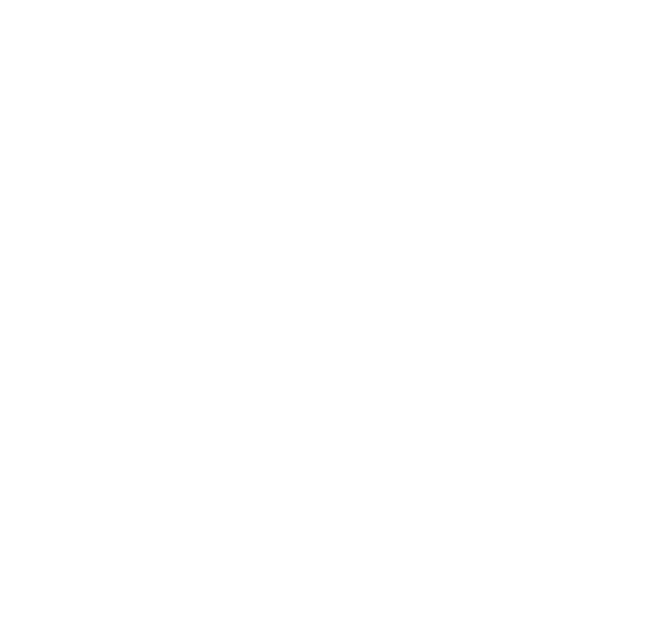
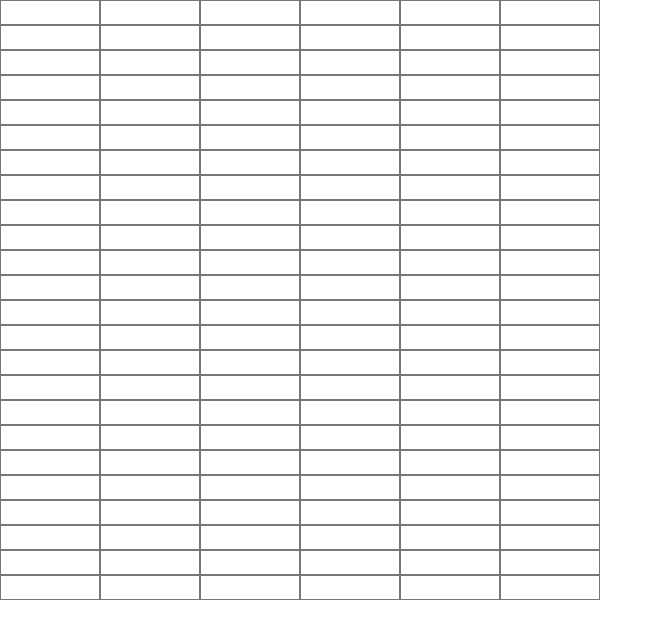
Before and after one commit to bohdanmoroziuk/gsheets, a React (Create React App) app: page / in a window 1280 px wide. Shown: the top 638 px of the page, without its empty margins (0-663 px from the left). Built offline with nearby package versions, Linux system fonts and the light colour scheme.

Commit message:
feat: add styles for cell, column, sheet

```diff
--- a/src/components/Cell/index.tsx
+++ b/src/components/Cell/index.tsx
@@ -48,6 +48,7 @@
   return (
     isEditMode ? (
       <input
+        className={classes.input}
         type="text"
         ref={inputRef}
         data-cell-id={cellId}
@@ -56,6 +57,7 @@
       />
     ) : (
       <p
+        className={classes.label}
         data-cell-id={cellId}
         onClick={enableEditMode}
       >
--- a/src/components/Cell/styles.module.css
+++ b/src/components/Cell/styles.module.css
@@ -0,0 +1,15 @@
+.input {
+  width: 100%;
+  height: 100%;
+  font-size: 1rem;
+  border: 0;
+}
+
+.label {
+  width: 100%;
+  height: 100%;
+  text-overflow: clip;
+  white-space: nowrap;
+  overflow: auto;
+  padding: 2px;
+}
--- a/src/components/Column/index.tsx
+++ b/src/components/Column/index.tsx
@@ -1,7 +1,9 @@
 import { FC } from 'react';
 
+import classes from 'components/Column/styles.module.css';
+
 const Column: FC = ({ children }) => (
-  <td>
+  <td className={classes.column}>
     {children}
   </td>
 );
--- /dev/null
+++ b/src/components/Column/styles.module.css
@@ -0,0 +1,6 @@
+.column {
+  width: 100px;
+  max-width: 100px;
+  height: 25px;
+  border: 1px solid #777;
+}
--- a/src/components/Sheet/index.tsx
+++ b/src/components/Sheet/index.tsx
@@ -5,6 +5,7 @@
 import Cell, { CELL_WIDTH, CELL_HEIGHT } from 'components/Cell';
 import Row from 'components/Row';
 import Column from 'components/Column';
+import classes from 'components/Sheet/styles.module.css';
 
 const Sheet: FC = () => {
   const sheetSize = useRecoilValue(SheetSizeState);
@@ -13,7 +14,7 @@
   const numberOfColumns = sheetSize.width / CELL_WIDTH;
 
   return (
-    <table>
+    <table className={classes.sheet}>
       <tbody>
         {[...Array(numberOfRows)].map((row, rowIndex) => (
           <Row key={rowIndex}>
--- /dev/null
+++ b/src/components/Sheet/styles.module.css
@@ -0,0 +1,3 @@
+.sheet {
+  border-spacing: 0;
+}
```
